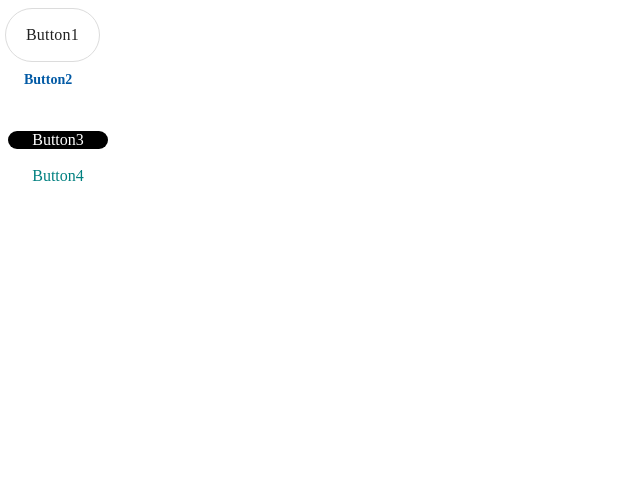
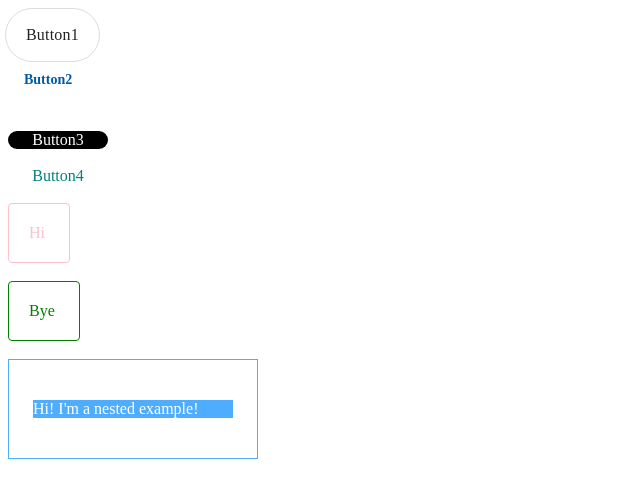
Before and after one commit to mattcarlotta/styled-component-extend-example, a Next.js app: page / in a window 1280 px wide. Shown: the top 498 px of the page, without its empty margins (0-640 px from the left). Built offline with nearby package versions, Linux system fonts and the light colour scheme.

Commit message:
Add recompose examples

```diff
--- a/components/Base/index.js
+++ b/components/Base/index.js
@@ -3,6 +3,7 @@ import styled from "styled-components";
 const Base = styled.div`
   cursor: pointer;
   touch-action: none;
+  ${({ css }) => css};
 `;
 
 export default Base;
--- /dev/null
+++ b/components/ComposedExample/index.js
@@ -0,0 +1,40 @@
+import Base from "../Base";
+import { compose, withProps } from "../../utils";
+
+const StyledA = compose(
+  withProps((props) => ({
+    ...props,
+    css: `
+        padding: 20px;
+        color: pink;
+        border: 1px solid pink;
+        border-radius: 4px;
+        width: 20px;
+      `,
+    onClick: () => alert("hi"),
+  }))
+)(Base);
+
+const StyledB = compose(
+  withProps((props) => ({
+    ...props,
+    css: `
+      padding: 20px;
+      color: green;
+      border: 1px solid green;
+      border-radius: 4px;
+      width: 30px;
+    `,
+    onClick: () => alert("bye"),
+  }))
+)(Base);
+
+const ComposedExample = () => (
+  <>
+    <StyledA>Hi</StyledA>
+    <br />
+    <StyledB>Bye</StyledB>
+  </>
+);
+
+export default ComposedExample;
--- /dev/null
+++ b/components/NestedExample/index.js
@@ -0,0 +1,22 @@
+import styled from "styled-components";
+import { nest } from "../../utils";
+
+const Article = styled.article`
+  tex-align: center;
+`;
+
+const Container = styled.section`
+  width: 200px;
+  padding: 24px;
+  border: 1px solid #4fadff;
+`;
+
+const Content = styled.p`
+  background: #4fadff;
+  color: white;
+  padding: 10;
+`;
+
+const Post = nest(Article, Container, Content);
+
+export default Post;
--- a/pages/index.js
+++ b/pages/index.js
@@ -2,6 +2,8 @@ import Button1 from "../components/Button1";
 import Button2 from "../components/Button2";
 import Button3 from "../components/Button3";
 import Button4 from "../components/Button4";
+import ComposedExample from "../components/ComposedExample";
+import NestedExample from "../components/NestedExample";
 
 export default function Home() {
   return (
@@ -19,6 +21,10 @@ export default function Home() {
       <Button4 complex teal>
         Button4
       </Button4>
+      <br />
+      <ComposedExample />
+      <br />
+      <NestedExample>Hi! I'm a nested example!</NestedExample>
     </>
   );
 }
--- /dev/null
+++ b/utils/compose.js
@@ -0,0 +1,7 @@
+const compose = (...funcs) =>
+  funcs.reduce(
+    (a, b) => (...args) => a(b(...args)),
+    (arg) => arg
+  );
+
+export default compose;
--- /dev/null
+++ b/utils/createFactory.js
@@ -0,0 +1,5 @@
+import { createElement } from "react";
+
+const createFactory = (Type) => createElement.bind(null, Type);
+
+export default createFactory;
--- /dev/null
+++ b/utils/displayName.js
@@ -0,0 +1,25 @@
+const getDisplayName = (Component) => {
+  if (typeof Component === "string") {
+    return Component;
+  }
+
+  if (!Component) {
+    return undefined;
+  }
+
+  return Component.displayName || Component.name || "Component";
+};
+
+const setStatic = (key, value) => (BaseComponent) => {
+  /* eslint-disable no-param-reassign */
+  BaseComponent[key] = value;
+  /* eslint-enable no-param-reassign */
+  return BaseComponent;
+};
+
+const setDisplayName = (displayName) => setStatic("displayName", displayName);
+
+const wrapDisplayName = (BaseComponent, hocName) =>
+  `${hocName}(${getDisplayName(BaseComponent)})`;
+
+export { getDisplayName, setDisplayName, wrapDisplayName };
--- /dev/null
+++ b/utils/index.js
@@ -0,0 +1,5 @@
+export { default as compose } from "./compose";
+export { default as createFactory } from "./createFactory";
+export { default as mapProps } from "./mapProps";
+export { default as nest } from "./nest";
+export { default as withProps } from "./withProps";
--- /dev/null
+++ b/utils/mapProps.js
@@ -0,0 +1,13 @@
+import createFactory from "./createFactory";
+import { setDisplayName, wrapDisplayName } from "./displayName";
+
+const mapProps = (propsMapper) => (BaseComponent) => {
+  const factory = createFactory(BaseComponent);
+  const MapProps = (props) => factory(propsMapper(props));
+  if (process.env.NODE_ENV !== "production") {
+    return setDisplayName(wrapDisplayName(BaseComponent, "mapProps"))(MapProps);
+  }
+  return MapProps;
+};
+
+export default mapProps;
--- /dev/null
+++ b/utils/nest.js
@@ -0,0 +1,17 @@
+import createFactory from "./createFactory";
+import { getDisplayName } from "./displayName";
+
+const nest = (...Components) => {
+  const factories = Components.map(createFactory);
+  const Nest = ({ children, ...props }) =>
+    factories.reduceRight((child, factory) => factory(props, child), children);
+
+  if (process.env.NODE_ENV !== "production") {
+    const displayNames = Components.map(getDisplayName);
+    Nest.displayName = `nest(${displayNames.join(", ")})`;
+  }
+
+  return Nest;
+};
+
+export default nest;
--- /dev/null
+++ b/utils/withProps.js
@@ -0,0 +1,18 @@
+import { setDisplayName, wrapDisplayName } from "./displayName";
+import mapProps from "./mapProps";
+
+const withProps = (input) => {
+  const hoc = mapProps((props) => ({
+    ...props,
+    ...(typeof input === "function" ? input(props) : input),
+  }));
+  if (process.env.NODE_ENV !== "production") {
+    return (BaseComponent) =>
+      setDisplayName(wrapDisplayName(BaseComponent, "withProps"))(
+        hoc(BaseComponent)
+      );
+  }
+  return hoc;
+};
+
+export default withProps;
```
Also changed, not shown: utils/withStyles.js (added).
